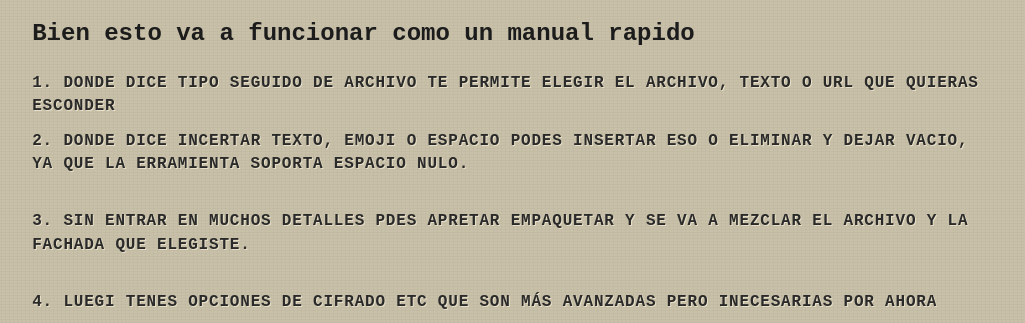
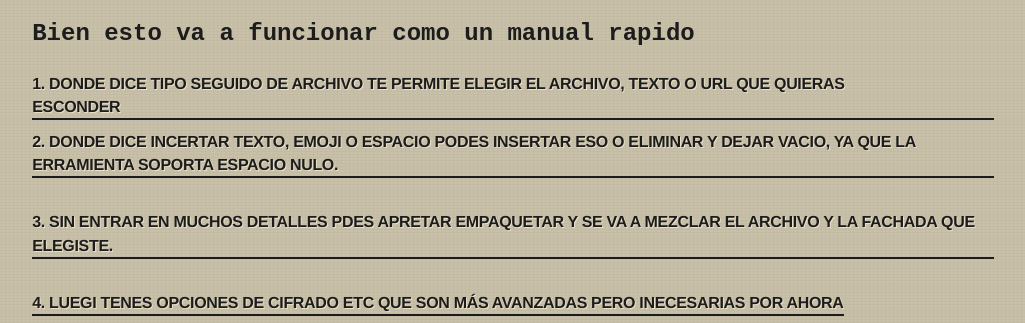
Before and after one commit to MarcosMonferranNewDev/Combopart1, a plain HTML site: page index.html in a window 1280 px wide. Shown: the part 89-412 px from the top of the page, without its empty margins (127-1152 px from the left). Drawn offline with Linux system fonts and the light colour scheme.

Commit message:
Implement animated underline for text class 'h'
Added animated underline effect for text with class 'h'.

```diff
--- a/ytengoquesalir.css
+++ b/ytengoquesalir.css
@@ -52,6 +52,35 @@ h3 {
   letter-spacing: 0.05em;
   font-weight: 700;
   text-shadow: 1px 1px 0 #e8e0c8;
+}
+/* ============================================================
+   LETRAS NEGRAS FINAS CON SUBRAYADO ANIMADO
+   ============================================================ */
+
+.h {
+  font-family: 'Helvetica Neue', 'Arial', 'Segoe UI', sans-serif;
+  font-weight: 900;
+  letter-spacing: -0.02em;
+  position: relative;
+  display: inline-block;
+  color: #1c1c1c;
+}
+
+/* El subrayado: un pseudo-elemento que crece de 0 a 100% */
+.h::after {
+  content: "";
+  position: absolute;
+  left: 0;
+  bottom: -2px;
+  width: 0;
+  height: 2px;
+  background: #1c1c1c;
+  animation: subrayar 2.5s ease forwards;
+}
+
+@keyframes subrayar {
+  0%   { width: 0; }
+  100% { width: 100%; }
 }
 
 .sub {
```
